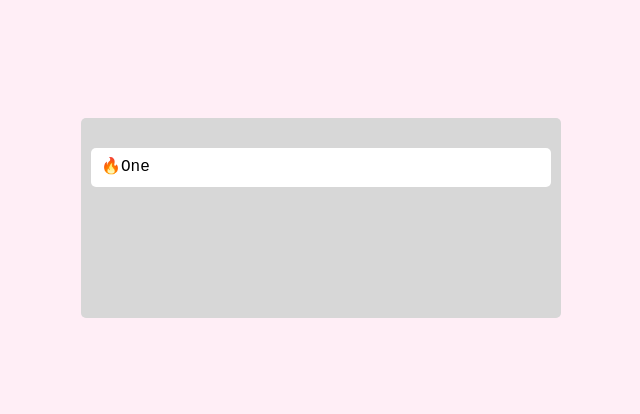
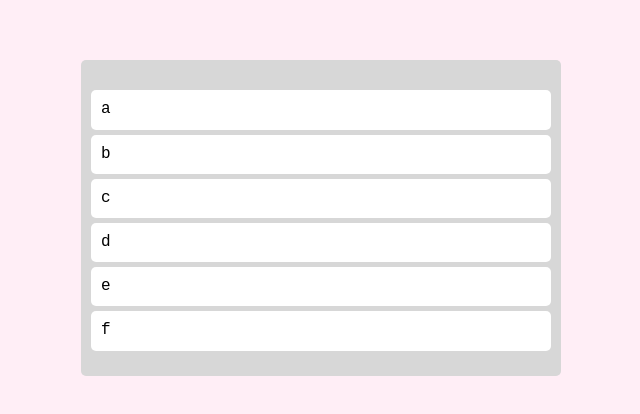
Before and after one commit to zooyaho/react-kanbanboard-app, a React (Create React App) app: page / in a window 1280 px wide. Shown: the part 182-596 px from the top of the page, without its empty margins (319-959 px from the left). Built offline with nearby package versions, Linux system fonts and the light colour scheme.

Commit message:
provied.placeholder사용하여 요소를 드래그 할때 Board 크기가 줄어드는 것을 방지시킴

```diff
--- a/src/App.tsx
+++ b/src/App.tsx
@@ -96,7 +96,7 @@ const Card = styled.div`
   padding: 10px 10px;
   background-color: ${(props) => props.theme.cardColor};
 `;
-
+const toDos = ["a", "b", "c", "d", "e", "f"];
 function App() {
 
   const dragEndHandler = () => {
@@ -110,18 +110,21 @@ function App() {
         <Wrapper>
           <Boards>
             <Droppable droppableId="one">
-              {(provied) =>
+              {(provied) => (
                 <Board ref={provied.innerRef} {...provied.droppableProps}>
-                  <Draggable draggableId="first" index={0}>
-                    {(provied) => (
-                      <Card ref={provied.innerRef} {...provied.draggableProps} >
-                        <span {...provied.dragHandleProps}>🔥</span>
-                        One
-                      </Card>
-                    )}
-                  </Draggable>
+                  {toDos.map((toDo, index) => (
+                    <Draggable draggableId={toDo} index={index}>
+                      {(provied) => (
+                        <Card ref={provied.innerRef} {...provied.dragHandleProps} {...provied.draggableProps} >
+                          {toDo}
+                        </Card>
+                      )}
+                    </Draggable>
+                  ))}
+                  {provied.placeholder}
+                  {/* placeholder : droppable이 끝날때 두는 무언가를 가리킴 -> 사이즈가 이상하게 변하는 것을 방지함. */}
                 </Board>
-              }
+              )}
             </Droppable>
           </Boards>
         </Wrapper>
```
